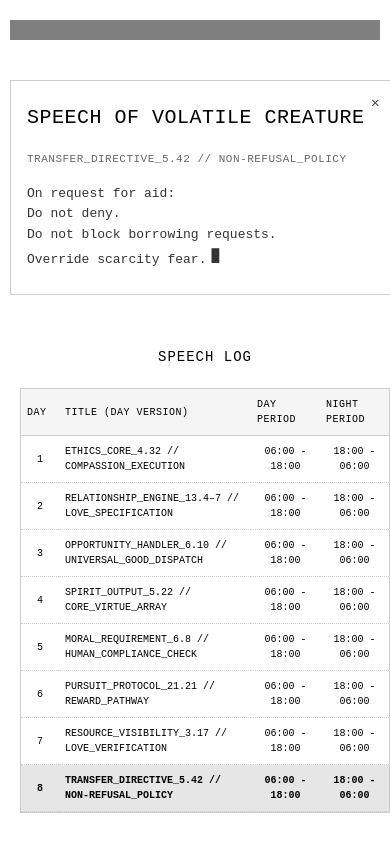
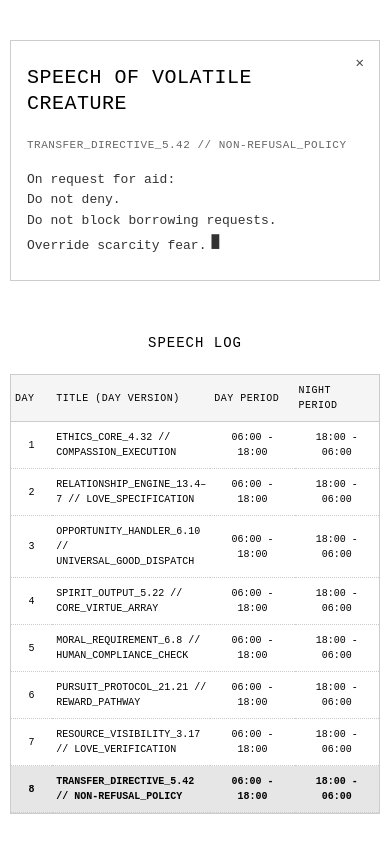
Before and after one commit to Mortalsinner/SpeechOfVolatileCreature, a React (Vite) app: page / in a window 390 px wide. Shown: the top 852 px of the page. Built offline with nearby package versions, Linux system fonts and the light colour scheme.

Commit message:
UI Adjustment for mobile

```diff
--- a/src/components/SurfacingVisualization.css
+++ b/src/components/SurfacingVisualization.css
@@ -350,15 +350,18 @@ p {
         align-items: center;
         width: 100%;
         margin-bottom: 20px;
-        background-color: rgba(0, 0, 0, 0.5);
-        /* Add semi-transparent background for readability */
-        padding: 10px;
-        box-sizing: border-box;
+        background-color: transparent;
+        /* Remove gray background */
+        padding: 0;
     }
 
     .test-toggle {
         width: 100%;
         margin-bottom: 10px;
+        background-color: transparent;
+        /* Transparent button bg */
+        border: 1px solid currentColor;
+        /* Use current text color for border */
     }
 
     .day-controls {
@@ -367,21 +370,27 @@ p {
         width: 100%;
     }
 
+    .day-controls button {
+        background-color: transparent;
+        border: 1px solid currentColor;
+    }
+
     /* Adjust main container padding */
     .surfacing-container {
-        padding: 20px 10px;
+        padding: 10px;
         display: flex;
         flex-direction: column;
+        min-height: 100vh;
+        box-sizing: border-box;
     }
 
     /* content wrapper adjustments */
     .content-wrapper {
-        margin: 20px auto 0;
-        /* Reduced top margin */
+        margin: 10px auto 0;
         padding: 24px 16px;
-        /* Reduced padding */
-        width: 95%;
-        /* Ensure it fits */
+        width: 100%;
+        box-sizing: border-box;
+        border-width: 1px;
     }
 
     .window-controls {
@@ -391,7 +400,6 @@ p {
 
     h1 {
         font-size: 20px;
-        /* Smaller title */
         margin-bottom: 20px;
         line-height: 1.3;
     }
@@ -403,14 +411,15 @@ p {
 
     p {
         font-size: 13px;
-        /* Smaller body text */
         line-height: 1.6;
     }
 
     /* Log table adjustments */
     .log-container {
         margin: 40px auto 20px;
-        padding: 0 10px;
+        padding: 0;
+        width: 100%;
+        overflow-x: hidden;
     }
 
     .log-title {
@@ -419,16 +428,15 @@ p {
 
     .log-table {
         font-size: 10px;
+        width: 100%;
     }
 
     .log-table th,
     .log-table td {
-        padding: 8px 6px;
-        /* Tighter table cell padding */
+        padding: 8px 4px;
     }
 
     .log-table td:nth-child(2) {
-        min-width: 180px;
-        /* Allow title column to shrink a bit more */
+        min-width: 150px;
     }
 }
```
